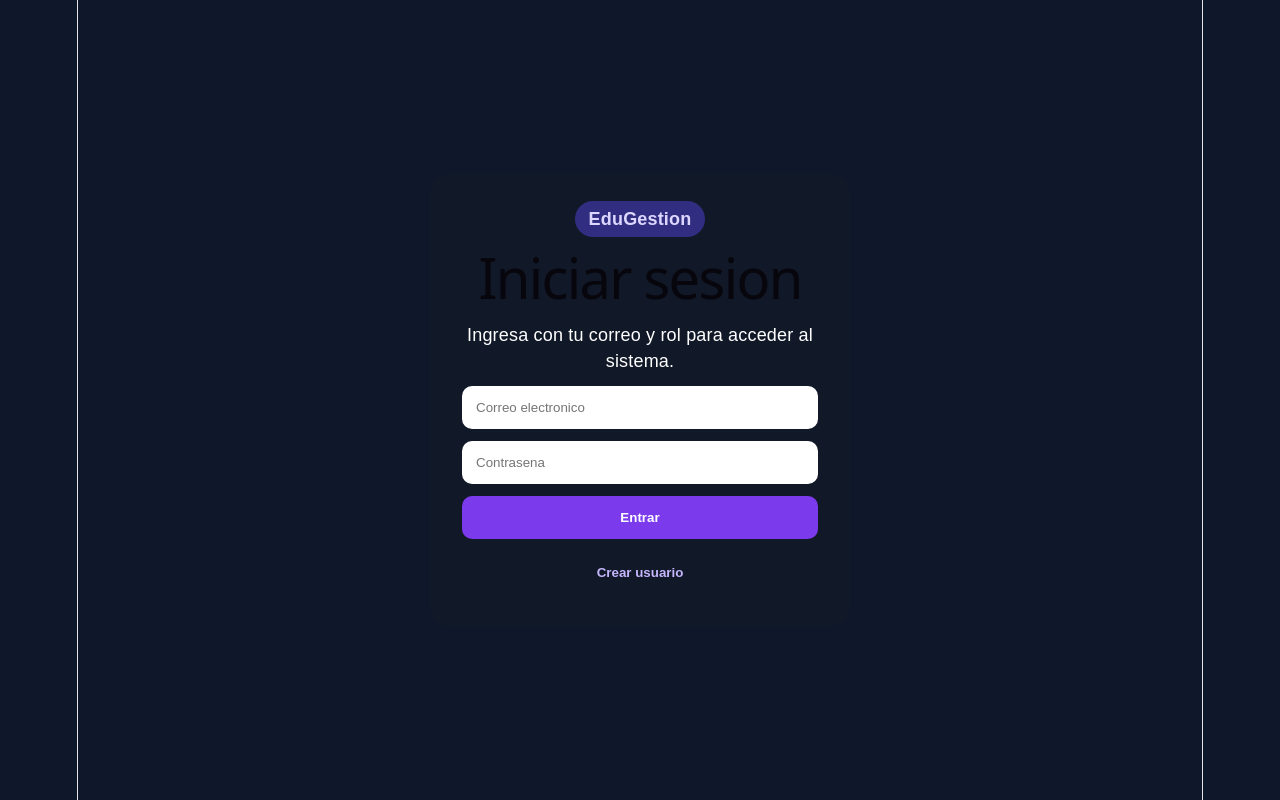
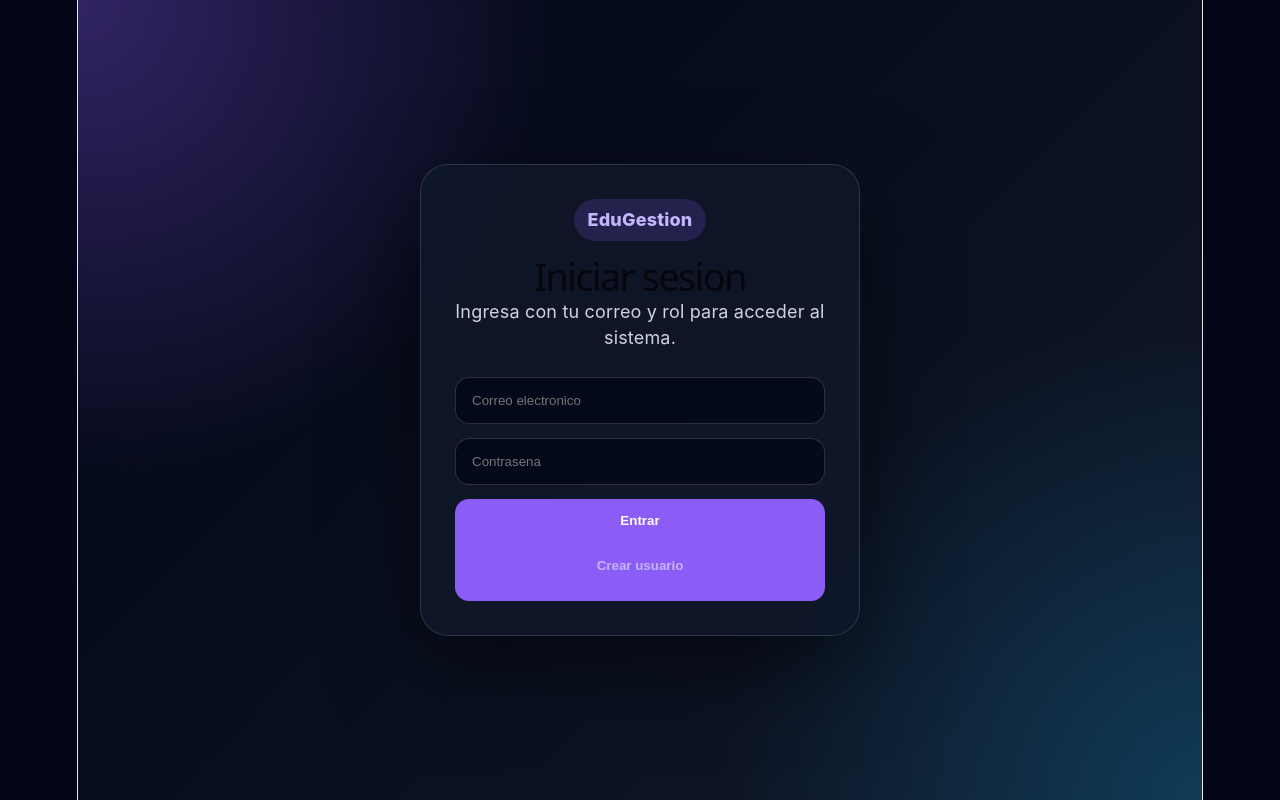
Before and after one commit to Nicool4s19/FullStack3-Front, a React (Vite) app: page / in a window 1280 px wide. Built offline with nearby package versions, Linux system fonts and the light colour scheme.

Commit message:
Revert "Merge branch 'main' of https://github.com/Nicool4s19/FullStack3-Front"
This reverts commit 5aadcf342579b5eb17eb98bb57ff3cbfb83e673d, reversing
changes made to 743e013a2ba093dd5cba2a0437b7c723a21e9055.

```diff
--- a/src/App.css
+++ b/src/App.css
@@ -4,38 +4,74 @@
 
 body {
   margin: 0;
-  font-family: Arial, sans-serif;
-  background: #0f172a;
-  color: white;
+  font-family: Inter, system-ui, Arial, sans-serif;
+  background: #020617;
+  color: #f8fafc;
 }
 
 .auth-container {
   min-height: 100vh;
   display: grid;
   place-items: center;
+  padding: 24px;
+  background:
+    radial-gradient(circle at top left, rgba(139, 92, 246, .35), transparent 35%),
+    radial-gradient(circle at bottom right, rgba(14, 165, 233, .25), transparent 35%),
+    linear-gradient(135deg, #020617, #111827);
 }
 
 .auth-card {
-  width: 420px;
-  padding: 32px;
-  background: #111827;
-  border-radius: 20px;
+  width: 100%;
+  max-width: 440px;
+  padding: 34px;
+  border-radius: 28px;
+  background: rgba(15, 23, 42, .88);
+  border: 1px solid rgba(148, 163, 184, .22);
+  box-shadow: 0 30px 90px rgba(0, 0, 0, .5);
+}
+
+.badge {
+  display: inline-block;
+  padding: 8px 14px;
+  border-radius: 999px;
+  background: rgba(139, 92, 246, .18);
+  color: #c4b5fd;
+  font-weight: 800;
+}
+
+.auth-card h1 {
+  margin: 22px 0 10px;
+  font-size: 38px;
+}
+
+.auth-card p {
+  color: #cbd5e1;
+}
+
+form {
+  display: grid;
+  gap: 14px;
+  margin-top: 26px;
 }
 
 input,
-select,
-button {
+select {
   width: 100%;
-  padding: 14px;
-  margin-top: 12px;
-  border-radius: 10px;
-  border: none;
+  padding: 15px 16px;
+  border-radius: 14px;
+  border: 1px solid rgba(148, 163, 184, .25);
+  background: rgba(2, 6, 23, .75);
+  color: white;
+  outline: none;
 }
 
 button {
-  background: #7c3aed;
+  border: 0;
+  border-radius: 14px;
+  padding: 14px 18px;
+  background: #8b5cf6;
   color: white;
-  font-weight: bold;
+  font-weight: 800;
   cursor: pointer;
 }
 
@@ -62,6 +98,8 @@ button:hover {
 }
 
 .link-button {
+  width: 100%;
+  margin-top: 16px;
   background: transparent;
   color: #c4b5fd;
 }
@@ -70,114 +108,105 @@ button:hover {
   min-height: 100vh;
   display: grid;
   grid-template-columns: 280px 1fr;
+  background: #0f172a;
 }
 
 .sidebar {
+  padding: 28px;
   background: #020617;
-  padding: 28px;
+  border-right: 1px solid rgba(148, 163, 184, .15);
 }
 
 .sidebar h2 {
-  margin-top: 0;
+  margin: 0 0 28px;
   color: #a78bfa;
 }
 
 .user-box {
-  background: #1e1b4b;
   padding: 18px;
-  border-radius: 16px;
-  margin: 24px 0;
-  overflow: hidden;
+  margin-bottom: 28px;
+  border-radius: 18px;
+  background: rgba(139, 92, 246, .12);
+  border: 1px solid rgba(139, 92, 246, .25);
 }
 
-.user-box strong {
+.user-box strong,
+.user-box span {
   display: block;
-  word-break: break-word;
 }
 
 .user-box span {
+  margin-top: 6px;
   color: #cbd5e1;
+  font-size: 14px;
 }
 
-.nav-item,
-.logout {
-  display: block;
-  margin-bottom: 12px;
+.sidebar nav {
+  display: grid;
+  gap: 12px;
+}
+
+.sidebar a {
+  text-decoration: none;
+  color: #e2e8f0;
+  padding: 13px 14px;
+  border-radius: 14px;
+  background: rgba(255, 255, 255, .04);
+  transition: .2s;
+}
+
+.sidebar a:hover {
+  background: rgba(139, 92, 246, .22);
 }
 
 .logout {
+  width: 100%;
+  margin-top: 32px;
   background: #ef4444;
 }
 
 .content {
-  padding: 40px;
+  padding: 34px;
 }
 
 .topbar {
-  margin-bottom: 28px;
+  margin-bottom: 30px;
 }
 
 .topbar h1 {
-  margin: 8px 0;
-  font-size: 36px;
+  margin: 0;
+  font-size: 38px;
 }
 
-.badge {
-  background: #312e81;
-  color: #ddd6fe;
-  padding: 8px 14px;
-  border-radius: 999px;
-  font-weight: bold;
+.topbar p {
+  color: #cbd5e1;
 }
 
-.stats-grid {
+.cards-grid {
   display: grid;
   grid-template-columns: repeat(3, 1fr);
-  gap: 18px;
-  margin-bottom: 28px;
+  gap: 22px;
 }
 
-.stats-grid article,
-.module-panel {
-  background: #111827;
-  border: 1px solid #334155;
-  border-radius: 18px;
-  padding: 22px;
+.module-card {
+  padding: 26px;
+  border-radius: 24px;
+  background: rgba(15, 23, 42, .88);
+  border: 1px solid rgba(148, 163, 184, .18);
+  box-shadow: 0 18px 45px rgba(0, 0, 0, .25);
 }
 
-.stats-grid strong,
-.stats-grid span {
-  display: block;
+.module-card h3 {
+  margin-top: 0;
+  color: #ddd6fe;
 }
 
-.module-panel {
-  max-width: 900px;
+.module-card p {
+  color: #cbd5e1;
 }
 
-.panel-header {
-  display: flex;
-  justify-content: space-between;
-  align-items: center;
-}
-
-.table-card {
-  margin-top: 20px;
-  display: grid;
-  gap: 12px;
-}
-
-.table-row {
-  display: grid;
-  grid-template-columns: 50px 1fr 120px 120px;
-  gap: 12px;
-  align-items: center;
-  background: #020617;
-  padding: 14px;
-  border-radius: 12px;
-}
-
-.table-row button {
-  margin: 0;
+.module-card button {
+  margin-top: 12px;
 }
 
 @media (max-width: 900px) {
@@ -185,8 +214,7 @@ button:hover {
     grid-template-columns: 1fr;
   }
 
-  .stats-grid,
-  .table-row {
+  .cards-grid {
     grid-template-columns: 1fr;
   }
 }
--- a/src/pages/Dashboard.jsx
+++ b/src/pages/Dashboard.jsx
@@ -1,18 +1,7 @@
-import { useState } from "react"
 import { permisos } from "../auth/roles"
-
-const icons = {
-  "Gestion de usuarios": "Usuarios",
-  Cursos: "Cursos",
-  "Ficha alumno": "Ficha",
-  Mensajeria: "Mensajes",
-  Calendario: "Agenda",
-  Anotaciones: "Notas",
-}
 
 function Dashboard({ user, onLogout }) {
   const modulos = permisos[user.role] || []
-  const [activeModule, setActiveModule] = useState(modulos[0] || "Inicio")
 
   return (
     <main className="dashboard">
@@ -26,14 +15,9 @@ function Dashboard({ user, onLogout }) {
 
         <nav>
           {modulos.map((modulo) => (
-            <button
-              key={modulo}
-              className={activeModule === modulo ? "nav-item active" : "nav-item"}
-              onClick={() => setActiveModule(modulo)}
-            >
-              <span>{icons[modulo] || "Modulo"}</span>
+            <a href="#" key={modulo}>
               {modulo}
-            </button>
+            </a>
           ))}
         </nav>
 
@@ -45,68 +29,25 @@ function Dashboard({ user, onLogout }) {
       <section className="content">
         <header className="topbar">
           <div>
-            <span className="badge">Panel {user.role}</span>
-            <h1>{activeModule}</h1>
+            <h1>Panel principal</h1>
             <p>Bienvenido/a, {user.nombre || user.email}</p>
           </div>
         </header>
 
-        <section className="stats-grid">
-          <article>
-            <strong>{modulos.length}</strong>
-            <span>Modulos disponibles</span>
-          </article>
-
-          <article>
-            <strong>{user.role}</strong>
-            <span>Rol actual</span>
-          </article>
-
-          <article>
-            <strong>Activo</strong>
-            <span>Estado de sesion</span>
-          </article>
+        <section className="cards-grid">
+          {modulos.map((modulo) => (
+            <article className="module-card" key={modulo}>
+              <h3>{modulo}</h3>
+              <p>
+                Modulo habilitado para el rol <strong>{user.role}</strong>.
+              </p>
+              <button>Entrar</button>
+            </article>
+          ))}
         </section>
-
-        <ModuleContent moduleName={activeModule} role={user.role} />
       </section>
     </main>
   )
 }
 
-function ModuleContent({ moduleName, role }) {
-  const data = {
-    Cursos: ["Desarrollo Fullstack III", "Base de Datos", "Arquitectura de Software"],
-    "Ficha alumno": ["Nicolas Monsalvez", "Camila Rojas", "Matias Soto"],
-    Anotaciones: ["Atraso registrado", "Felicitacion academica", "Citacion pendiente"],
-    Calendario: ["Presentacion final", "Reunion apoderado", "Entrega informe"],
-    Mensajeria: ["Mensaje de coordinacion", "Aviso de reunion", "Consulta academica"],
-    "Gestion de usuarios": ["Administrador", "Docente", "Apoderado", "Estudiante"],
-  }
-
-  return (
-    <section className="module-panel">
-      <div className="panel-header">
-        <div>
-          <h2>{moduleName}</h2>
-          <p>Modulo habilitado para el rol <strong>{role}</strong>.</p>
-        </div>
-
-        <button>Nuevo registro</button>
-      </div>
-
-      <div className="table-card">
-        {data[moduleName]?.map((item, index) => (
-          <div className="table-row" key={item}>
-            <span>{index + 1}</span>
-            <strong>{item}</strong>
-            <small>Disponible</small>
-            <button>Ver detalle</button>
-          </div>
-        ))}
-      </div>
-    </section>
-  )
-}
-
 export default Dashboard
--- a/src/pages/Login.jsx
+++ b/src/pages/Login.jsx
@@ -1,5 +1,6 @@
 import { useState } from "react"
 import { getApiErrorMessage } from "../api/http"
+import { roles } from "../auth/roles"
 import { login } from "../services/authService"
 
 function Login({ onLogin, goToRegister }) {
@@ -55,12 +56,12 @@ function Login({ onLogin, goToRegister }) {
 
         <button type="submit" disabled={isSubmitting}>
           {isSubmitting ? "Conectando..." : "Entrar"}
+          <button className="link-button" onClick={goToRegister}>
+  Crear usuario
+</button>
         </button>
       </form>
 
-      <button className="link-button" onClick={goToRegister}>
-        Crear usuario
-      </button>
     </section>
   )
 }
--- a/src/pages/Register.jsx
+++ b/src/pages/Register.jsx
@@ -3,7 +3,7 @@ import { getApiErrorMessage } from "../api/http"
 import { roles } from "../auth/roles"
 import { register } from "../services/authService"
 
-function Register({ goToLogin }) {
+function Register({ onRegister, goToLogin }) {
   const [error, setError] = useState("")
   const [isSubmitting, setIsSubmitting] = useState(false)
 
```
